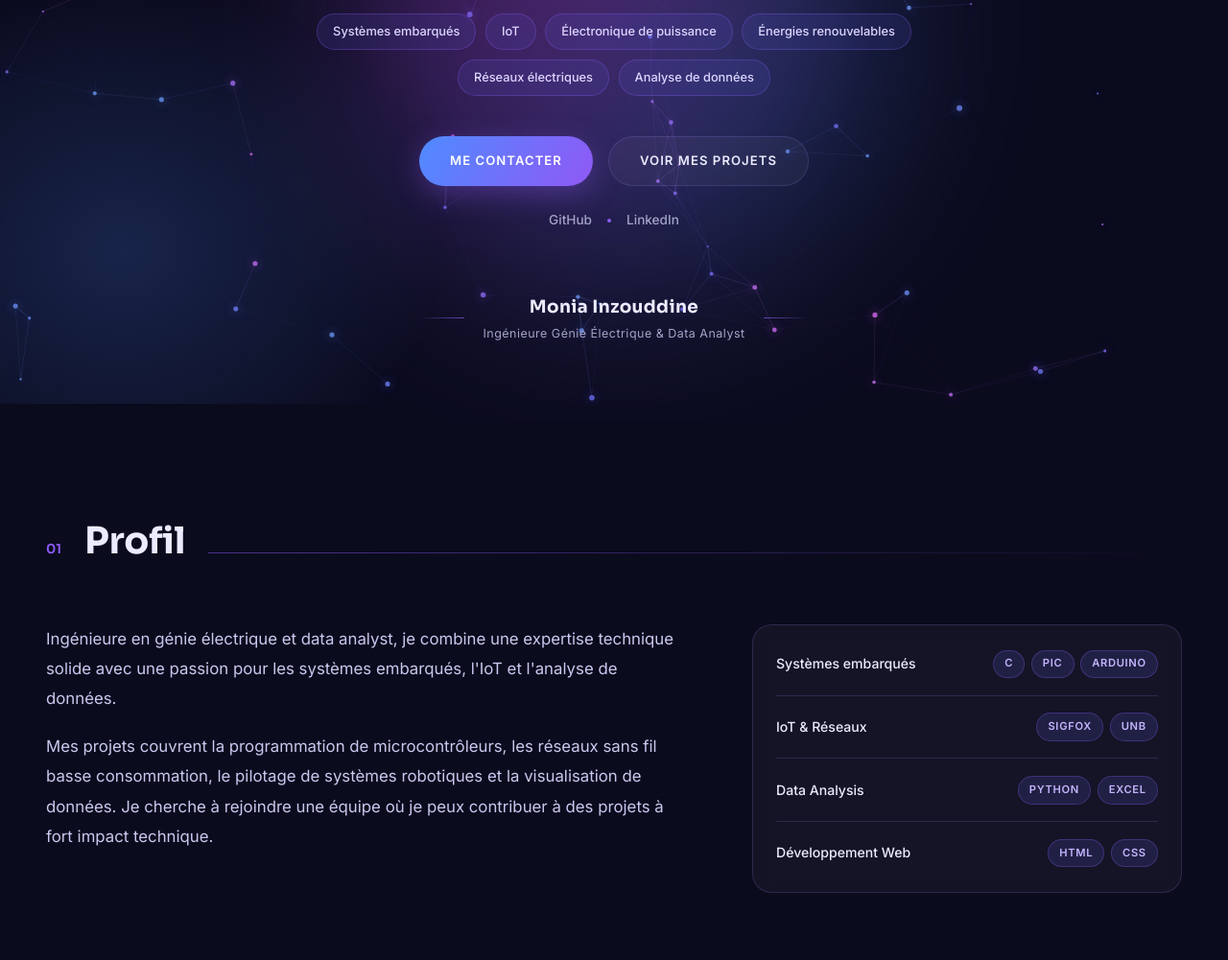
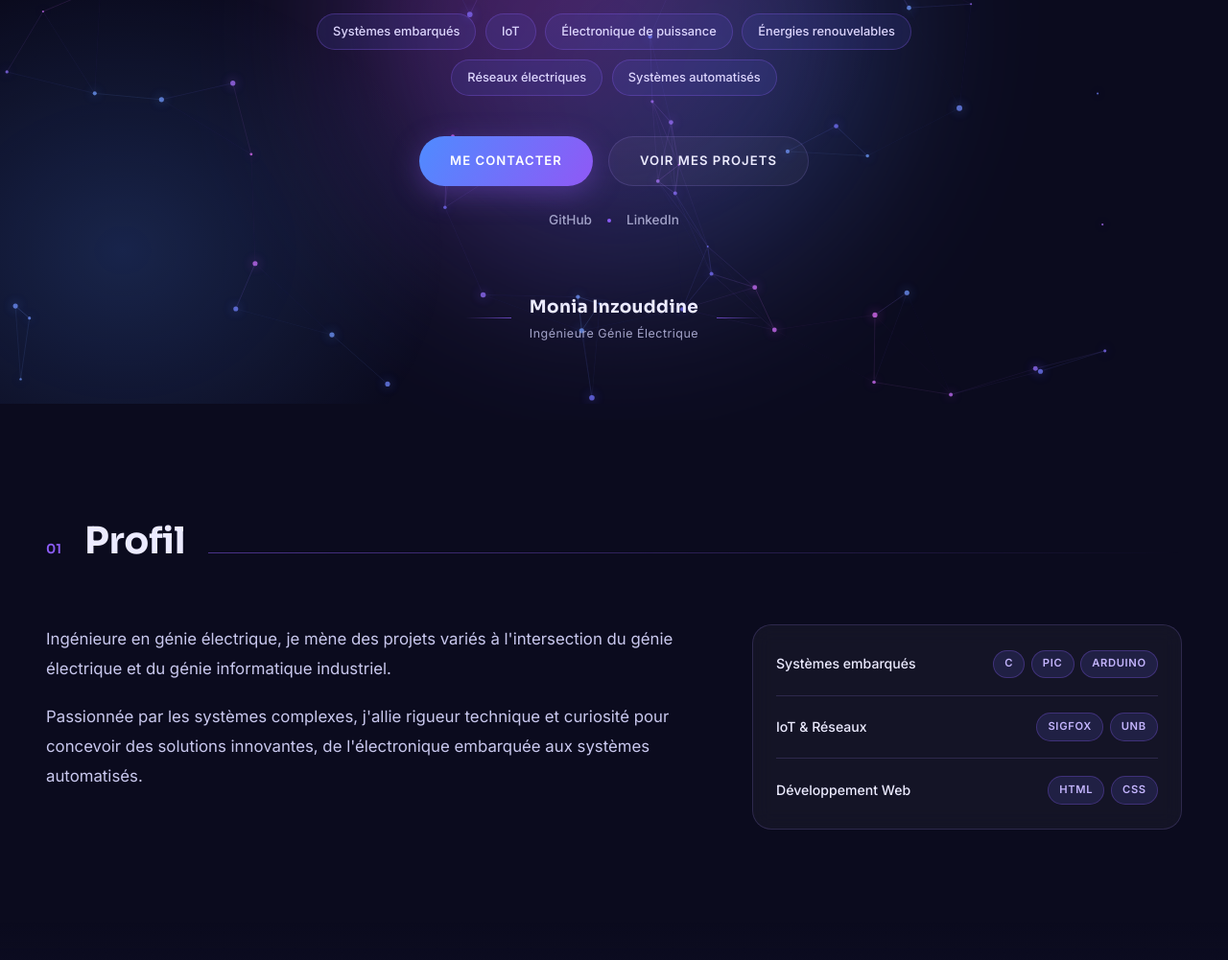
Before and after one commit to monia-inz/monia-inz.github.io, a plain HTML site: page index.html in a window 1280 px wide. Shown: the part 379-1380 px from the top of the page at 96% size. Drawn offline with Linux system fonts and the light colour scheme.

Commit message:
Add files via upload

```diff
--- a/index.html
+++ b/index.html
@@ -3,7 +3,7 @@
 <head>
 <meta charset="UTF-8">
 <meta name="viewport" content="width=device-width, initial-scale=1.0">
-<title>Monia Inzouddine — Ingénieure & Data Analyst</title>
+<title>Monia Inzouddine — Ingénieure Génie Électrique</title>
 <link rel="preconnect" href="https://fonts.googleapis.com">
 <link href="https://fonts.googleapis.com/css2?family=Sora:wght@600;700;800&family=Inter:wght@300;400;500;600&display=swap" rel="stylesheet">
 <style>
@@ -150,7 +150,7 @@
     <h1 class="fade-up delay-1">Génie Électrique<br><em>&amp; Code · Systèmes</em></h1>
     <div class="hero-skills fade-up delay-2">
       <span>Systèmes embarqués</span><span>IoT</span><span>Électronique de puissance</span>
-      <span>Énergies renouvelables</span><span>Réseaux électriques</span><span>Analyse de données</span>
+      <span>Énergies renouvelables</span><span>Réseaux électriques</span><span>Systèmes automatisés</span>
     </div>
     <div class="hero-ctas fade-up delay-3">
       <a href="#contact" class="btn-primary">Me contacter</a>
@@ -165,7 +165,7 @@
       <span class="hero-name-line"></span>
       <div>
         <div class="hero-name-main">Monia Inzouddine</div>
-        <div class="hero-name-sub">Ingénieure Génie Électrique &amp; Data Analyst</div>
+        <div class="hero-name-sub">Ingénieure Génie Électrique</div>
       </div>
       <span class="hero-name-line"></span>
     </div>
@@ -181,8 +181,8 @@
   </div>
   <div class="about-grid">
     <div class="about-text">
-      <p>Ingénieure en génie électrique et data analyst, je combine une expertise technique solide avec une passion pour les systèmes embarqués, l'IoT et l'analyse de données.</p>
-      <p>Mes projets couvrent la programmation de microcontrôleurs, les réseaux sans fil basse consommation, le pilotage de systèmes robotiques et la visualisation de données. Je cherche à rejoindre une équipe où je peux contribuer à des projets à fort impact technique.</p>
+      <p>Ingénieure en génie électrique, je mène des projets variés à l'intersection du génie électrique et du génie informatique industriel.</p>
+      <p>Passionnée par les systèmes complexes, j'allie rigueur technique et curiosité pour concevoir des solutions innovantes, de l'électronique embarquée aux systèmes automatisés.</p>
     </div>
     <div class="skills-list">
       <div class="skill-item">
@@ -192,10 +192,6 @@
       <div class="skill-item">
         <span class="skill-name">IoT &amp; Réseaux</span>
         <div class="skill-tags"><span class="tag">Sigfox</span><span class="tag">UNB</span></div>
-      </div>
-      <div class="skill-item">
-        <span class="skill-name">Data Analysis</span>
-        <div class="skill-tags"><span class="tag">Python</span><span class="tag">Excel</span></div>
       </div>
       <div class="skill-item">
         <span class="skill-name">Développement Web</span>
@@ -346,7 +342,7 @@
 
 <footer>
   <span>© 2026 Monia Inzouddine</span>
-  <span>Ingénieure Génie Électrique · Data Analyst</span>
+  <span>Ingénieure Génie Électrique</span>
 </footer>
 
 <script>
```
